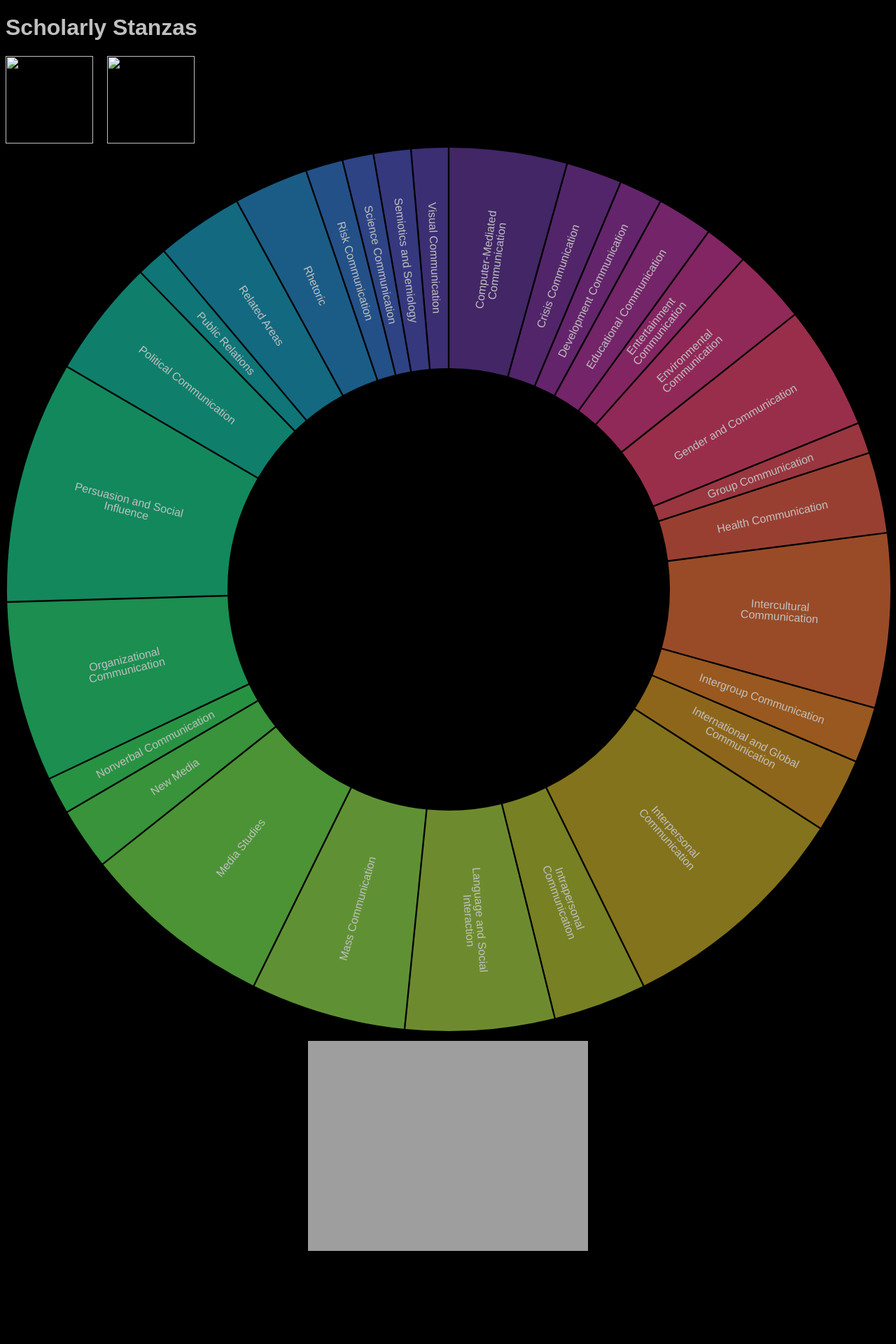
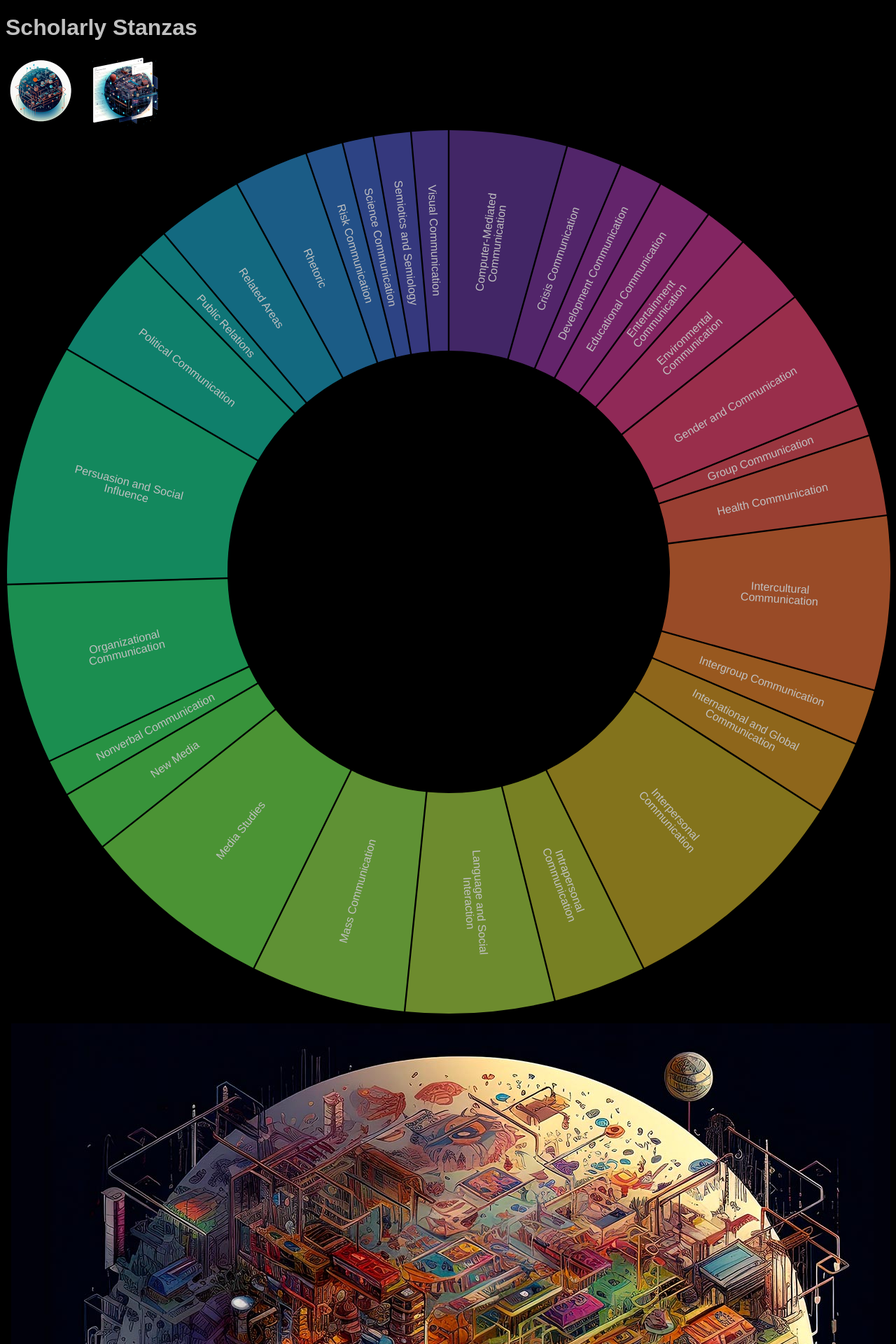
Before and after one commit to yangdanny97/yangdanny97.github.io, a Jekyll site: the page misc/interactive_sitemap_demo/index.html, which Jekyll copies as it is, in a window 1280 px wide. Shown: the top 1920 px of the page at 70% size. Built offline with Jekyll 4.4.1, drawn with Linux system fonts in a browser that asks for light colours.

Commit message:
add images

```diff
--- a/misc/interactive_sitemap_demo/index.html
+++ b/misc/interactive_sitemap_demo/index.html
@@ -37,10 +37,10 @@
     <h1>Scholarly Stanzas</h1>
     <div>
         <div id="alpha" class="sort-btn" title="Alphabetical">
-            <img src="ScholarlyStanzasAlphabeticalNav.jpg" width="125px" height="125px" />
+            <img src="./ScholarlyStanzasAlphabeticalNav.jpg" width="100px" height="100px" />
         </div>
         <div id="areas" class="sort-btn" title="Areas of Study">
-            <img src="ScholarlyStanzasAreasNav.jpg" width="125px" height="125px" />
+            <img src="./ScholarlyStanzasAreasNav.jpg" width="100px" height="100px" />
         </div>
     </div>
     <div id="vis"></div>
@@ -291,7 +291,7 @@
     d3.select("#areas").on('click', _ => {
         draw(SORT.AREAS);
     });
-    d3.select("#frame").attr("width", width).attr("height", width * 9 / 16);
+    d3.select("#frame").attr("width", width).attr("height", height);
 </script>
 
 </html>
```
Also changed, not shown: other parts of misc/interactive_sitemap_demo/index.html (+1 -1 lines), misc/interactive_sitemap_demo/ScholarlyStanzasAlphabeticalNav.jpg (added), misc/interactive_sitemap_demo/ScholarlyStanzasAreasNav.jpg (added), misc/interactive_sitemap_demo/ScholarlyStanzasBottomCover.jpg (added).
